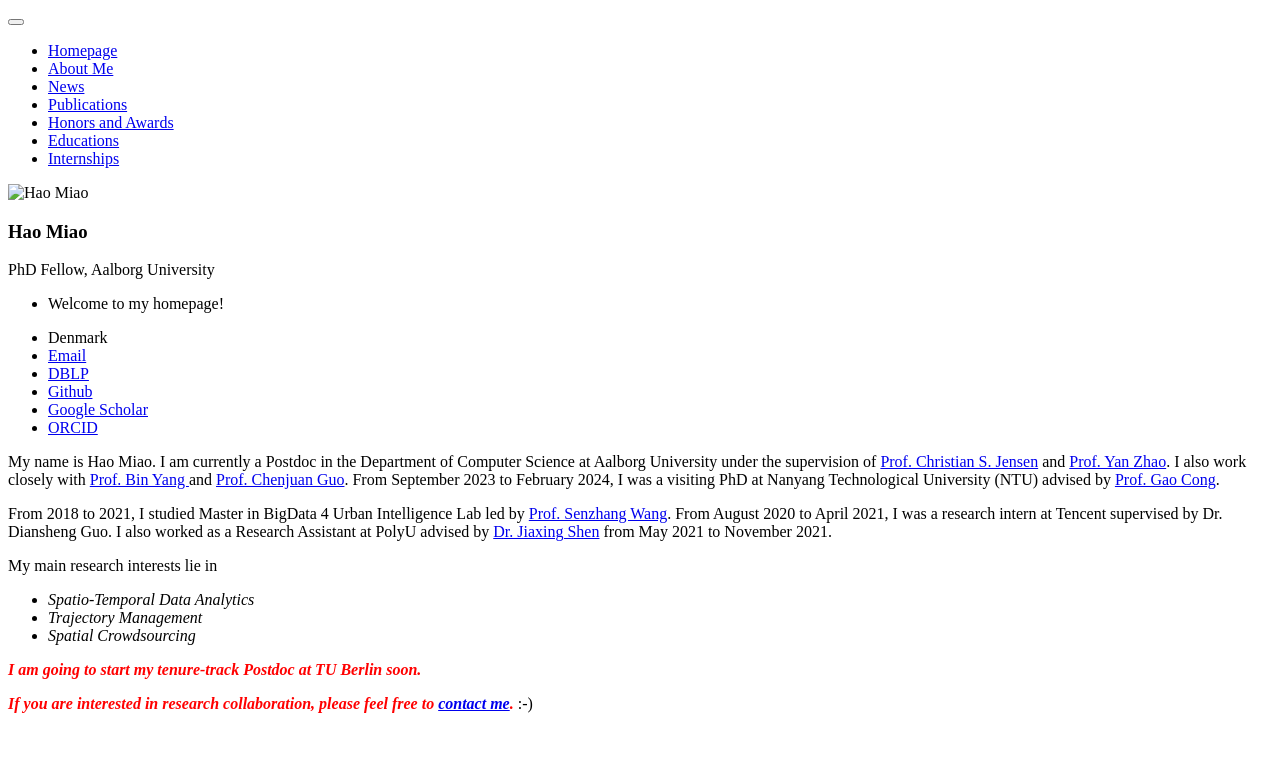
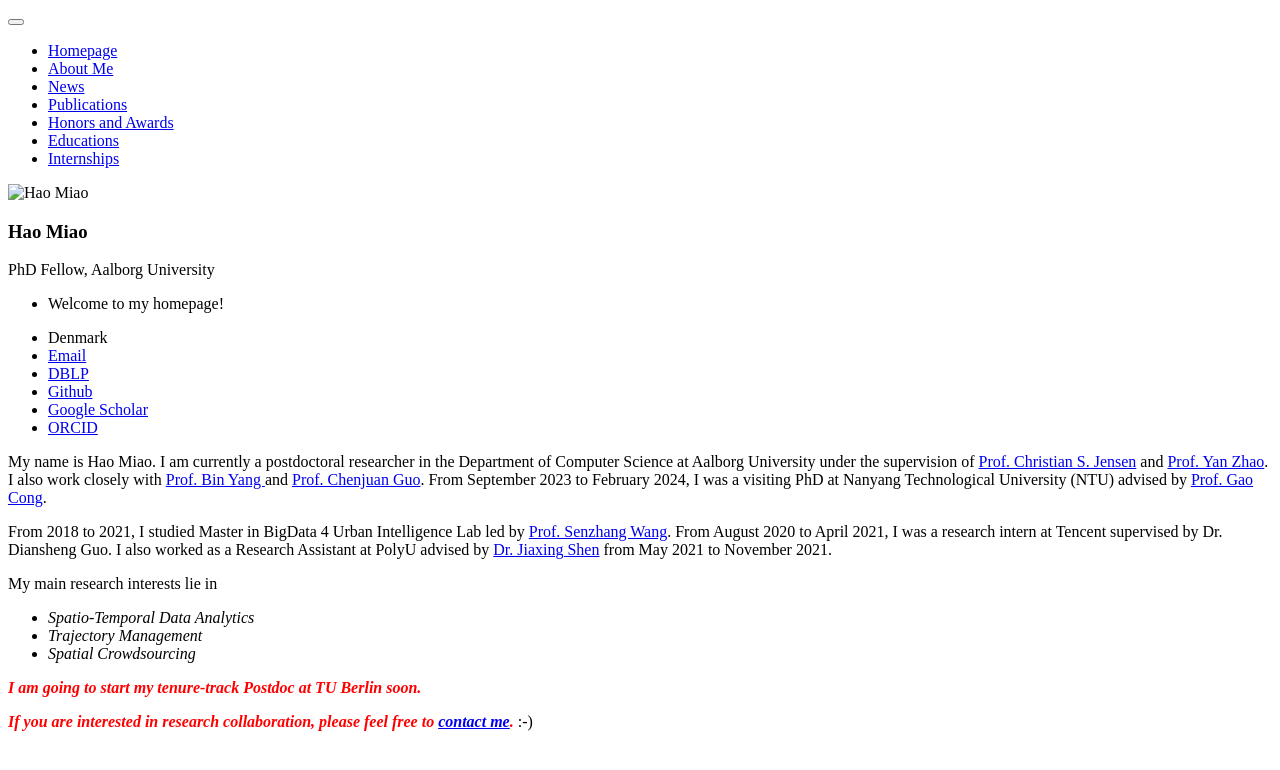
Before and after one commit to MiaoHaoSunny/MiaoHaoSunny.github.io, a Jekyll site: the page built from _pages/includes/intro.md, in a window 1280 px wide. Shown: the top 770 px of the page. Built offline with Jekyll 4.4.1, drawn with Linux system fonts in a browser that asks for light colours; our own code applies the rules of GitHub Pages for plain Markdown files.

Commit message:
Update intro.md

```diff
--- a/_pages/includes/intro.md
+++ b/_pages/includes/intro.md
@@ -1,4 +1,4 @@
-My name is Hao Miao. I am currently a Postdoc in the Department of Computer Science at Aalborg University under the supervision of <a href="http://people.cs.aau.dk/~csj/">Prof. Christian S. Jensen</a> and <a href="http://www.zhao-yan.com">Prof. Yan Zhao</a>. I also work closely with <a href="https://faculty.ecnu.edu.cn/_s37/yb2/main.psp">Prof. Bin Yang </a> and <a href="https://faculty.ecnu.edu.cn/_s37/gcj/main.psp">Prof. Chenjuan Guo</a>. From September 2023 to February 2024, I was a visiting PhD at Nanyang Technological University (NTU) advised by [Prof. Gao Cong](https://personal.ntu.edu.sg/gaocong/).
+My name is Hao Miao. I am currently a postdoctoral researcher in the Department of Computer Science at Aalborg University under the supervision of <a href="http://people.cs.aau.dk/~csj/">Prof. Christian S. Jensen</a> and <a href="http://www.zhao-yan.com">Prof. Yan Zhao</a>. I also work closely with <a href="https://faculty.ecnu.edu.cn/_s37/yb2/main.psp">Prof. Bin Yang </a> and <a href="https://faculty.ecnu.edu.cn/_s37/gcj/main.psp">Prof. Chenjuan Guo</a>. From September 2023 to February 2024, I was a visiting PhD at Nanyang Technological University (NTU) advised by [Prof. Gao Cong](https://personal.ntu.edu.sg/gaocong/).
 
 <!-- I received my Master degree in Computer Science from Nanjing University of Aeronautics and Astronautics (NUAA) in 2021. -->
 From 2018 to 2021, I studied Master in BigData 4 Urban Intelligence Lab led by <a href="https://senzhangwangcsu.github.io/index.html">Prof. Senzhang Wang</a>. From August 2020 to April 2021, I was a research intern at Tencent supervised by Dr. Diansheng Guo. I also worked as a Research Assistant at PolyU advised by [Dr. Jiaxing Shen](https://shenjiaxing.github.io/) from May 2021 to November 2021.
```
